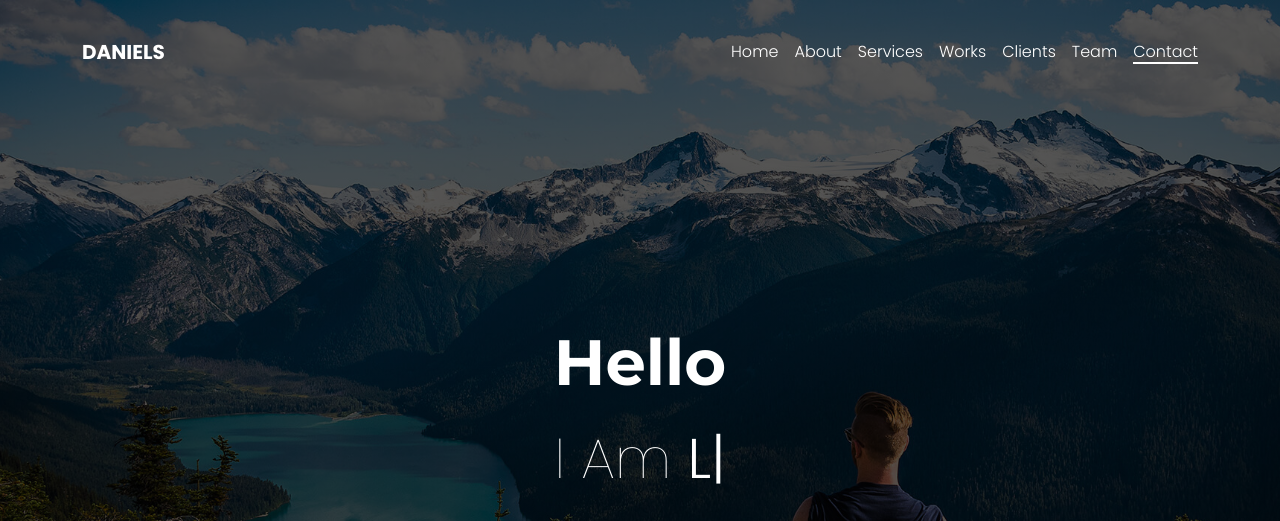
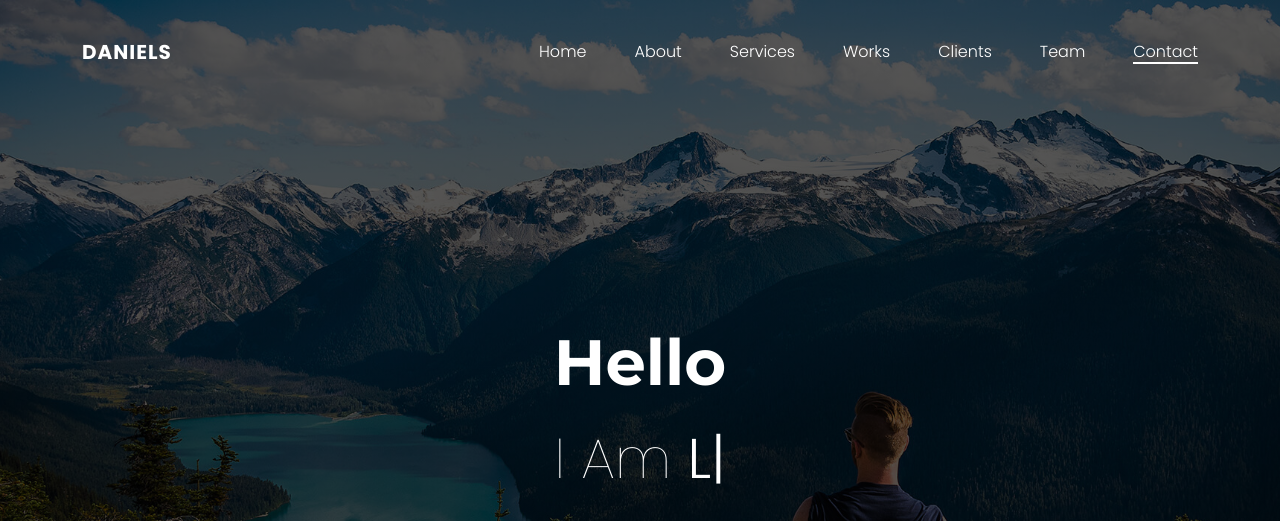
Before and after one commit to salmahussienhassan/Bootstrap_template, a plain HTML site: page index.html in a window 1280 px wide. Shown: the top 521 px of the page. Drawn offline with Linux system fonts and the light colour scheme.

Commit message:
Update index.html

```diff
--- a/index.html
+++ b/index.html
@@ -23,14 +23,14 @@
     <!-- navbar -->
     <nav class="navbar navbar-expand-lg bg-body-tertiary fixed-top ">
         <div class="container py-4">
-            <a class="navbar-brand text-white fw-bold " href="#">DANIELS </a>
+            <a class="navbar-brand text-white fw-bold" style="letter-spacing: 1px;" href="#">DANIELS </a>
             <button class="navbar-toggler border-0" type="button" data-bs-toggle="collapse"
                 data-bs-target="#navbarSupportedContent" aria-controls="navbarSupportedContent" aria-expanded="false"
                 aria-label="Toggle navigation">
                 <i class="fa-solid fa-list text-white "></i>
             </button>
             <div class="collapse navbar-collapse" id="navbarSupportedContent">
-                <ul class="navbar-nav ms-auto mb-2 mb-lg-0 d-flex gap-3">
+                <ul class="navbar-nav ms-auto mb-2 mb-lg-0 d-flex gap-5">
                     <li class="nav-item ">
                         <a class="nav-link text-white fw-light active" aria-current="page" href="#home">Home</a>
                     </li>
```
